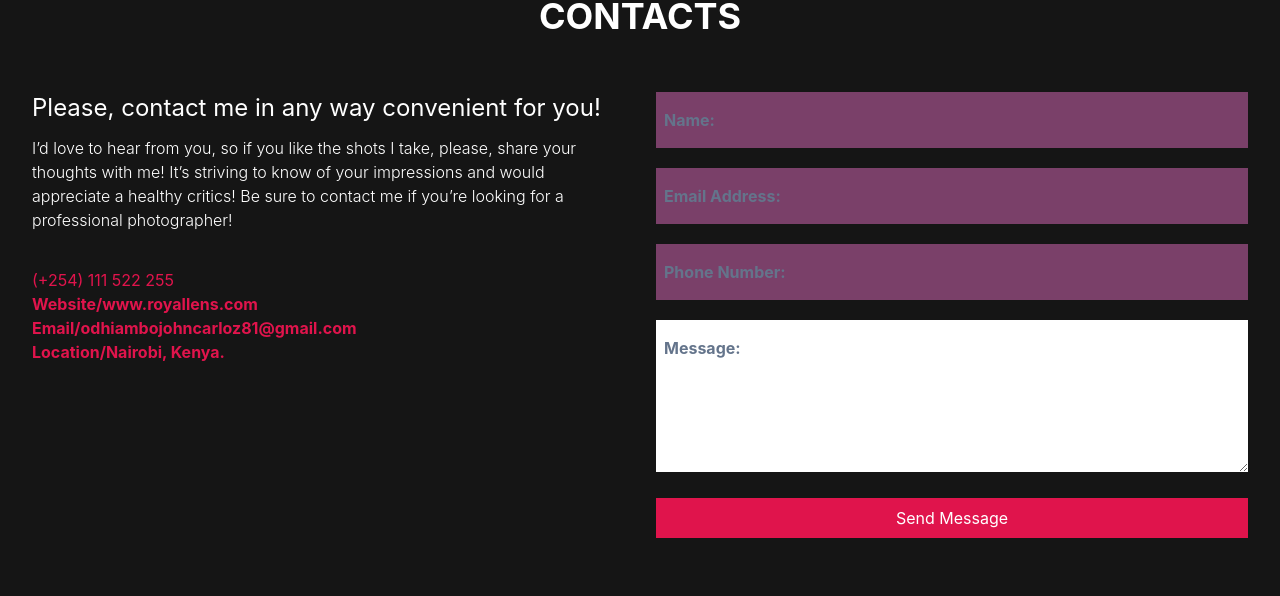
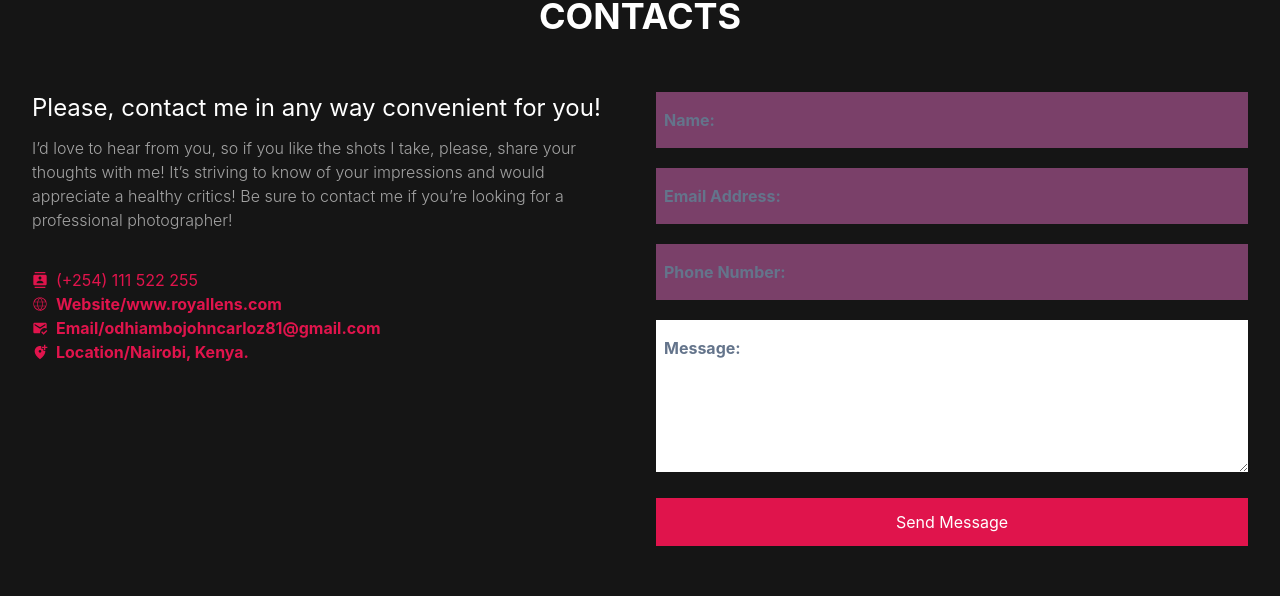
Before and after one commit to gregorymark254/carloz, a React (Create React App) app: page / in a window 1280 px wide. Shown: the part 2500-3096 px from the top of the page. Built offline with nearby package versions, Linux system fonts and the light colour scheme.

Commit message:
Update Contact.js

```diff
--- a/src/components/Contact.js
+++ b/src/components/Contact.js
@@ -1,4 +1,6 @@
 import React from 'react'
+import { MdContacts, MdMarkEmailRead, MdAddLocationAlt } from "react-icons/md";
+import { CiGlobe } from "react-icons/ci";
 
 const Contact = () => {
   return (
@@ -9,56 +11,64 @@ const Contact = () => {
             <div className="md:flex">
                 <div className="w-full space-y-3 p-4">
                     <h3>Please, contact me in any way convenient for you!</h3>
-                    <p>I’d love to hear from you, so if you like the shots I take, please, share your thoughts with me!
+                    <p className="text-neutral-400">I’d love to hear from you, so if you like the shots I take, please, share your thoughts with me!
                         It’s striving to know of your impressions and would appreciate a healthy critics! Be sure to contact
                         me if you’re looking for a professional photographer!
                     </p>
                     <br />
 
                     <div className="text-[#E0144C]">
-                        <h4>(+254) 111 522 255</h4>
-                        <a href="/carloz"><b>Website/www.royallens.com</b></a>
-                        <h4><a href="/"><b>Email/odhiambojohncarloz81@gmail.com</b></a></h4>
-                        <h4><b>Location/Nairobi, Kenya.</b></h4>
+                        <div className="flex items-center space-x-2 hover:text-white">
+                            <MdContacts/><h4><a href="tel:+254111522255">(+254) 111 522 255</a></h4>
+                        </div>
+                        <div className="flex items-center space-x-2 hover:text-white">
+                            <CiGlobe/><a href="www.royallens.com"><b>Website/www.royallens.com</b></a>
+                        </div>
+                        <div className="flex items-center space-x-2 hover:text-white">
+                            <MdMarkEmailRead/><h4><a href="mailto:odhiambojohncarloz81@gmail.com"><b>Email/odhiambojohncarloz81@gmail.com</b></a></h4>
+                        </div>
+                        <div className="flex items-center space-x-2 hover:text-white">
+                            <MdAddLocationAlt/><h4><b>Location/Nairobi, Kenya.</b></h4>
+                        </div>
                     </div>
                 </div>
                 <div className="w-full p-4">
-                <form>
+                <form action="mailto:gregorymark254@gmail.com" method="post">
                     <div className="grid space-y-5">
                         <label htmlFor="name">
                             <input
                                 type="text"
-                                placeHolder="Name:"
+                                placeholder="Name:"
                                 required
-                                className="px-2 py-4 w-full bg-[#7A4069] placeholder:text-slate-500 placeholder:font-bold"
+                                className="px-2 py-4 w-full bg-[#7A4069] focus:outline-none focus:border-sky-500 focus:ring-sky-500 focus:ring-1 placeholder:text-slate-500 placeholder:font-bold"
                             />
                         </label>
                         <label htmlFor="email">
                             <input
                                 type="email"
-                                placeHolder="Email Address:"
+                                placeholder="Email Address:"
                                 required
-                                className="px-2 py-4 w-full bg-[#7A4069] placeholder:text-slate-500  placeholder:font-bold"
+                                className="px-2 py-4 w-full bg-[#7A4069] focus:outline-none focus:border-sky-500 focus:ring-sky-500 focus:ring-1 placeholder:text-slate-500  placeholder:font-bold"
                             />
                         </label>
                         <label htmlFor="number">
                             <input
                                 type="text"
-                                placeHolder="Phone Number:"
+                                placeholder="Phone Number:"
                                 required
-                                className="px-2 py-4 w-full bg-[#7A4069] placeholder:text-slate-500  placeholder:font-bold"
+                                className="px-2 py-4 w-full bg-[#7A4069] focus:outline-none focus:border-sky-500 focus:ring-sky-500 focus:ring-1 placeholder:text-slate-500  placeholder:font-bold"
                             />
                         </label>
                         <label htmlFor="message">
                             <textarea
                                 name="message"
-                                placeHolder="Message:"
+                                placeholder="Message:"
                                 required
-                                className="px-2 py-4 w-full placeholder:text-slate-500 placeholder:font-bold"
+                                className="px-2 py-4 w-full focus:outline-none focus:border-sky-500 focus:ring-sky-500 focus:ring-1 text-black placeholder:text-slate-500 placeholder:font-bold"
                                 cols="30" rows="5">
                             </textarea>
                         </label>
-                        <button className="bg-[#E0144C] hover:bg-[#F24A72] text-white py-2">Send Message</button>
+                        <button type="submit" className="bg-[#E0144C] hover:bg-[#F24A72] text-white py-3">Send Message</button>
                     </div>
                 </form>
                 </div>
```
